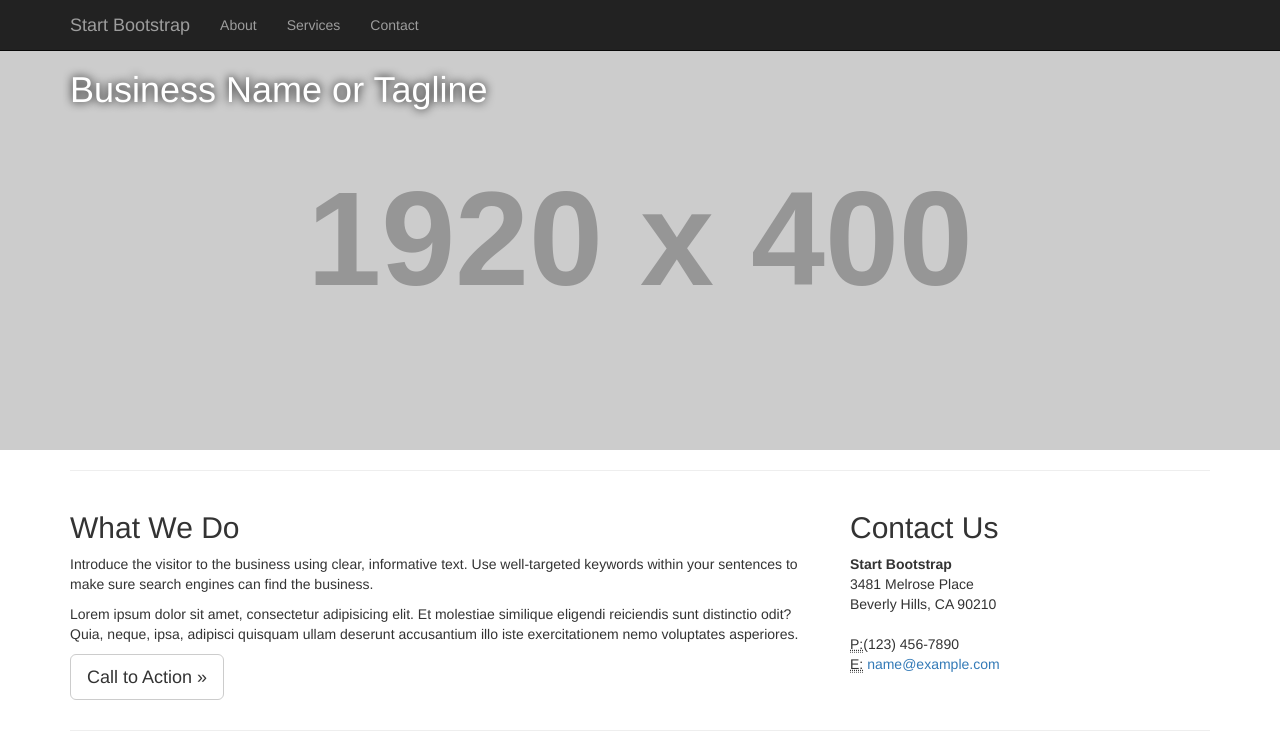
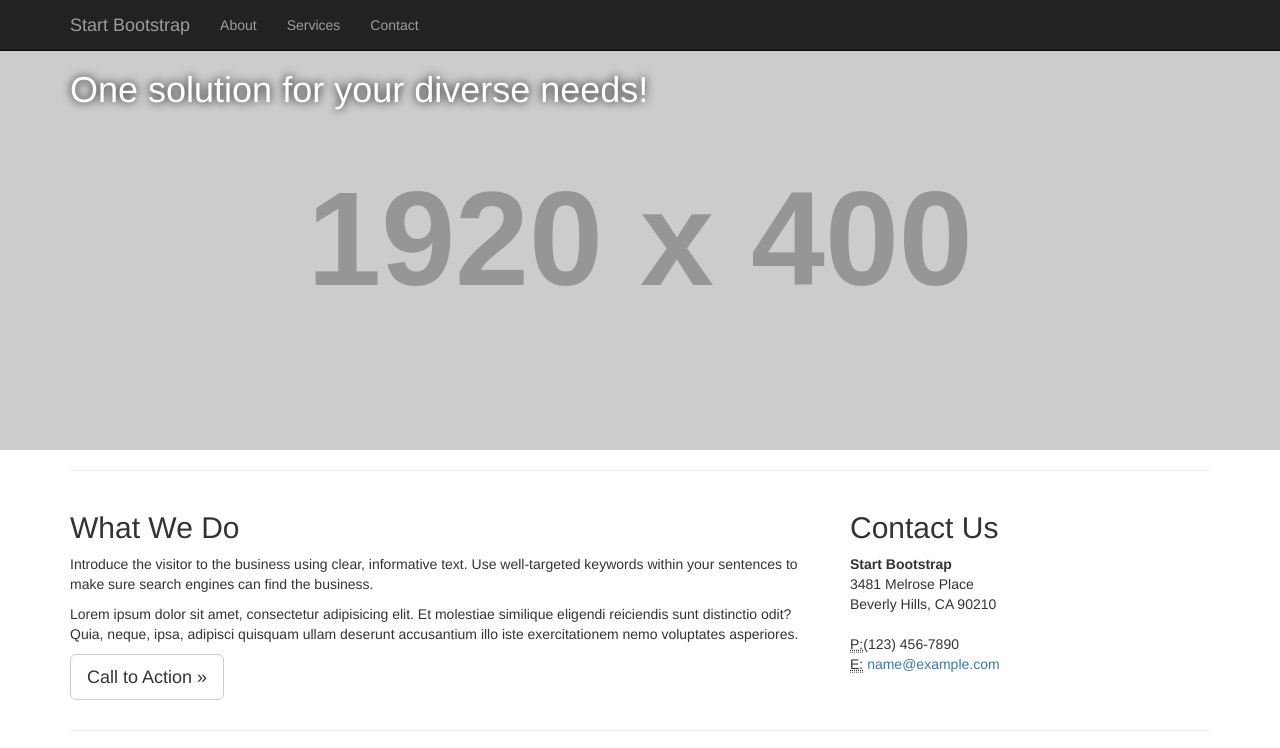
Before and after one commit to LITMUS-Benchmark-Suite/LITMUS-Benchmark-Suite.github.io, a plain HTML site: page index.html in a window 1280 px wide. Shown: the top 748 px of the page. Drawn offline with Linux system fonts and the light colour scheme; placeholder pictures from the web are drawn by us.

Commit message:
added name

```diff
--- a/index.html
+++ b/index.html
@@ -9,7 +9,7 @@
     <meta name="description" content="">
     <meta name="author" content="">
 
-    <title>Business Frontpage - Start Bootstrap Template</title>
+    <title>LITMUS Benchmark Suite</title>
 
     <!-- Bootstrap Core CSS -->
     <link href="css/bootstrap.min.css" rel="stylesheet">
@@ -66,7 +66,7 @@
         <div class="container">
             <div class="row">
                 <div class="col-lg-12">
-                    <h1 class="tagline">Business Name or Tagline</h1>
+                    <h1 class="tagline">One solution for your diverse needs!</h1>
                 </div>
             </div>
         </div>
```
